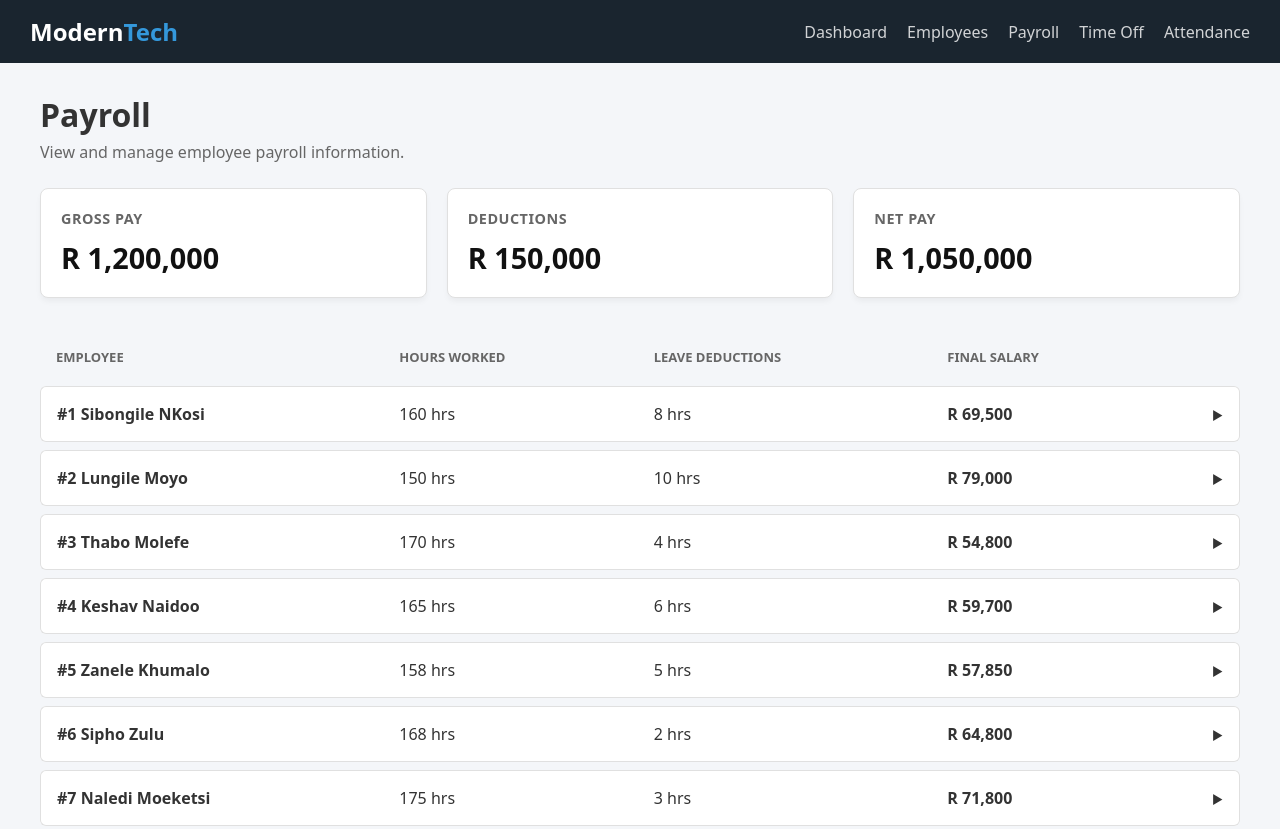
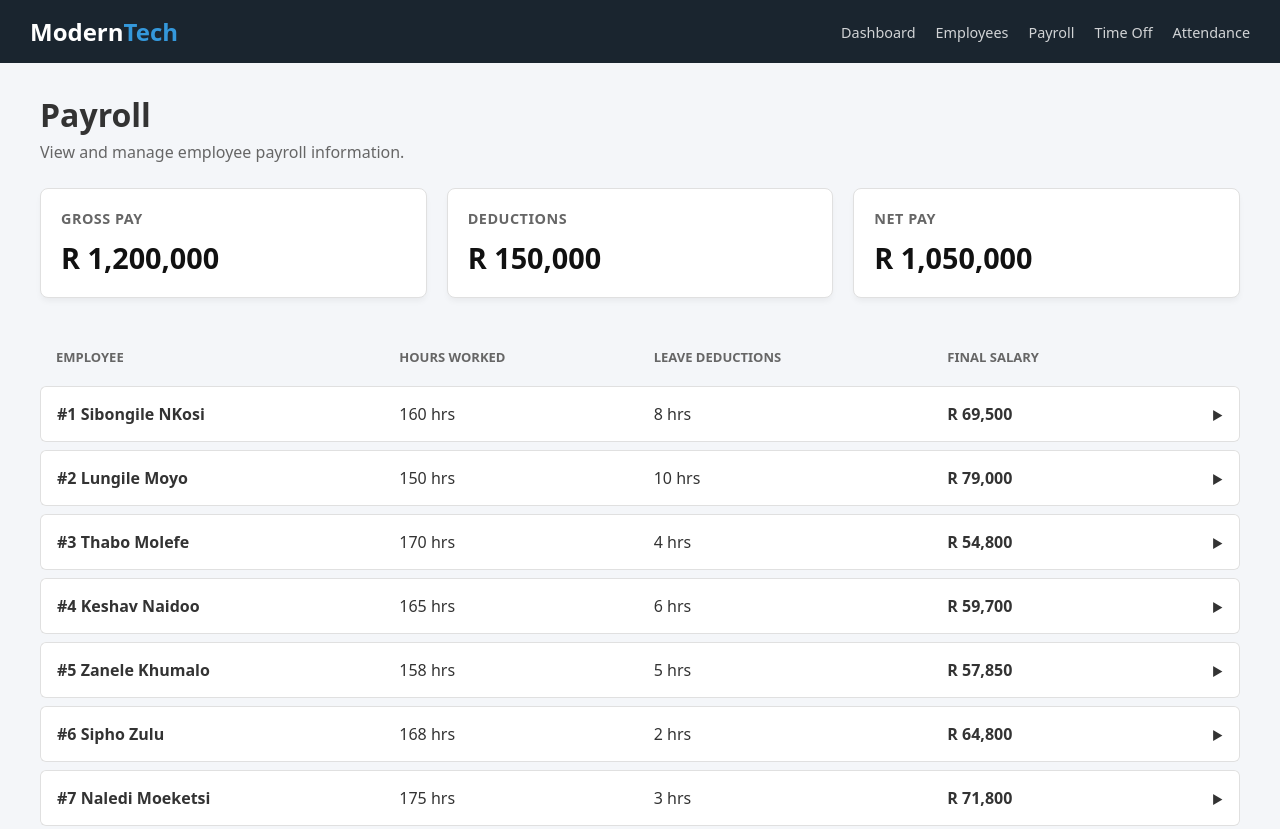
Before and after one commit to chefmanie27-pixel/project-modern-tech-solutions-, a plain HTML site: page payroll.html in a window 1280 px wide. Shown: the top 829 px of the page. Drawn offline with Linux system fonts and the light colour scheme.

Commit message:
added updated files

```diff
--- a/employees-style.css
+++ b/employees-style.css
@@ -38,6 +38,12 @@ body {
   cursor: pointer;
   opacity: 0.8;
   transition: opacity 0.2s;
+}
+
+.nav-content li a {
+  color: #fff;
+  text-decoration: none;
+  font-size: 0.9rem;
 }
 
 .nav-content li:hover {
--- a/payroll-style.css
+++ b/payroll-style.css
@@ -38,6 +38,12 @@ body {
   cursor: pointer;
   opacity: 0.8;
   transition: opacity 0.2s;
+}
+
+.nav-content li a {
+  color: #fff;
+  text-decoration: none;
+  font-size: 0.9rem;
 }
 
 .nav-content li:hover {
--- a/payroll.html
+++ b/payroll.html
@@ -12,11 +12,11 @@
       <div class="logo">Modern<span>Tech</span></div>
       <div class="nav-bar">
         <ul class="nav-content">
-          <li href="dashboard.html">Dashboard</li>
-          <li href="employees.html">Employees</li>
-          <li href="payroll.html" class="active">Payroll</li>
-          <li href="time-off.html">Time Off</li>
-          <li href="attendance.html">Attendance</li>
+          <li><a href="dashboard.html">Dashboard</a></li>
+          <li><a href="employees.html">Employees</a></li>
+          <li><a href="payroll.html">Payroll</a></li>
+          <li><a href="time-off.html">Time Off</a></li>
+          <li><a href="attendance.html">Attendance</a></li>
         </ul>
       </div>
     </div>
```
Also changed, not shown: employees.html (+5 -5 lines).
